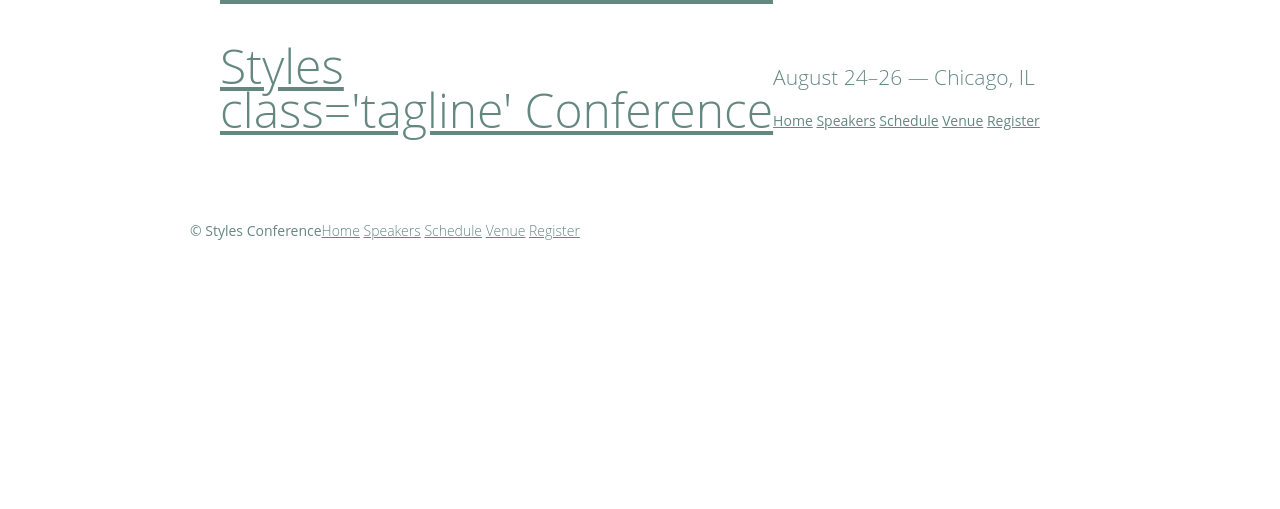
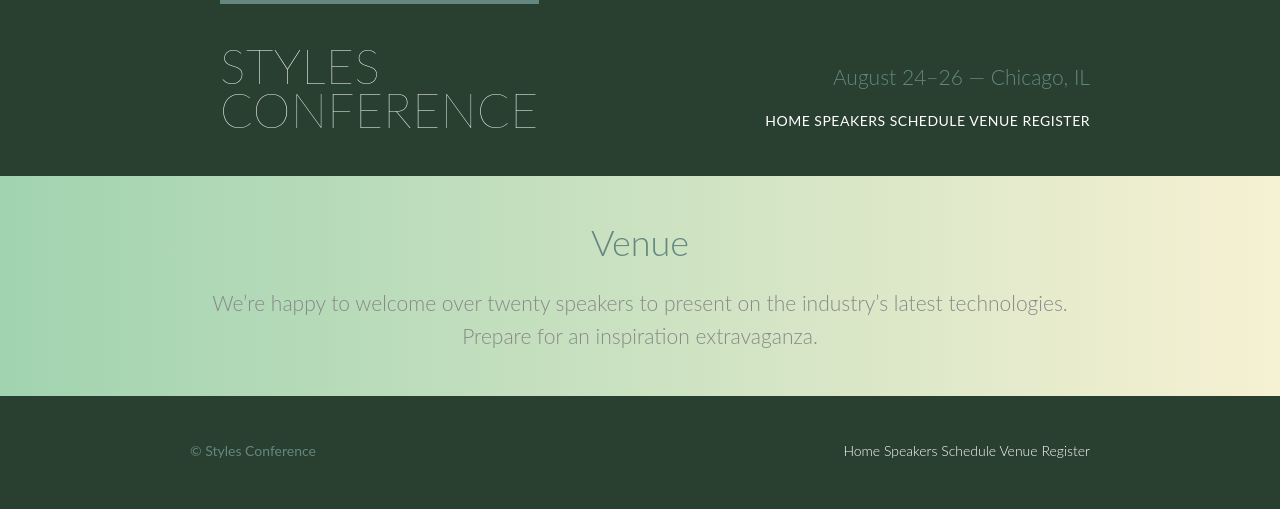
Before and after one commit to ddmaness/notes-learn-to-code-html-css, a plain HTML site: page venue.html in a window 1280 px wide. Drawn offline with Linux system fonts and the light colour scheme.

Commit message:
Complete example code for lessons 6 and 7

```diff
--- a/assets/stylesheets/main.css
+++ b/assets/stylesheets/main.css
@@ -7,8 +7,9 @@ Custom Styles
 */
 
 body {
+	background: #293f30;
 	color: #888;
-	font: 300 16px/22px "Open Sans", "Helvetica Neue", Helvetica, Arial, sans-serif;
+	font: 300 16px/22px "Lato", "Open Sans", "Helvetica Neue", Helvetica, Arial, sans-serif;
 }
 
 /*
@@ -61,7 +62,8 @@ Clearfix
 ===========================================
 */
 
-.group:before, .group:after{
+.group:before,
+.group:after{
 	content: "";
 	display: table;
 }
@@ -73,6 +75,29 @@ Clearfix
 .group {
 	clear: both;
 	*zoom: 1;
+}
+
+/*
+===========================================
+
+Rows
+
+===========================================
+*/
+
+.row,
+.row-alt {
+	background: #fff;
+	min-width: 960px;
+	padding: 66px 0 44px 0;
+}
+
+.row-alt {
+	background: #cbe2c1;
+	background: webkit-linear-gradient(to right, #a1d3b0, #f6f1d3);
+	background: moz-linear-gradient(to right, #a1d3b0, #f6f1d3);
+	background: linear-gradient(to right, #a1d3b0, #f6f1d3);
+	padding: 44px 0 22px 0;
 }
 
 /*
@@ -113,6 +138,7 @@ h5{
 	color: #a9b2b9;
 	font-size: 14px;
 	font-weight: 400;
+	text-transform: uppercase;
 }
 
 strong{
@@ -130,6 +156,24 @@ cite, em{
 /*
 ===========================================
 
+Leads
+
+===========================================
+*/
+
+.lead {
+	text-align: center;
+}
+
+.lead p {
+	font-size: 21px;
+	line-height: 33px;
+
+}
+
+/*
+===========================================
+
 Links
 
 ===========================================
@@ -141,7 +185,22 @@ a:hover {
 
 a{
 	color: #648880;
+	text-decoration: none;
 }
+
+p a {
+	border-bottom: 1px solid #dfe2e5;
+}
+
+.primary-footer a, .primary-header a{
+	color:#fff;
+}
+
+.primary-footer a:hover, .primary-header a:hover{
+	color:#648880
+}
+
+
 
 /*
 ===========================================
@@ -152,6 +211,11 @@ Buttons
 */
 
 .btn{
+	color: #fff;
+	cursor: pointer;
+	font-weight:400;
+	letter-spacing: .5px;
+	text-transform: uppercase;
 	border-radius: 5px;
 	display: inline-box;
 	margin: 0;
@@ -160,6 +224,11 @@ Buttons
 .btn-alt{
 	border: 1px solid #dfe2e5;
 	padding: 10px 30px;
+}
+
+.btn-alt:hover {
+	background :#fff;
+	color: #648880;
 }
 
 /*
@@ -171,8 +240,10 @@ Home
 */
 
 .hero{
+	color: #fff;
 	line-height: 44px;
 	padding: 22px 80px 66px 80px;
+	text-align: center;
 }
 
 .hero h2{
@@ -181,6 +252,7 @@ Home
 
 .hero p {
 	font-size: 24px;
+	font-weight: 100;
 }
 
 /*
@@ -197,15 +269,22 @@ Primary Header
 	float: left;
 	font-size: 48px;
 	line-height: 44px;
+	font-weight: 100;
+	letter-spacing: .5px;
+	text-transform: uppercase;
 }
 
 .tagline {
 	margin: 66px 0 22px 0;
+	text-align: right;
 }
 
 .primary-nav {
 	font-size: 14px;
 	font-weight: 400;
+	letter-spacing: .5px;
+	text-transform: uppercase;
+
 }
 
 /*
@@ -227,3 +306,15 @@ Primary Footer
 	padding-bottom: 44px;
 	padding-top: 44px;
 }
+
+/*
+========================================
+
+Navigation
+
+========================================
+*/
+
+.nav {
+	text-align: right;
+}
--- a/venue.html
+++ b/venue.html
@@ -10,12 +10,12 @@
 
     <body>
 
-        <header class='container group'>
+        <header class='primary-header container group'>
             <section class='container'>
-                <h1 class='logo'><a href ='index.html'>Styles <br> class='tagline' Conference</a></h1>
+                <h1 class='logo'><a href ='index.html'>Styles<br>Conference</a></h1>
             </section>
             <h3 class='tagline'>August 24&ndash;26 &mdash; Chicago, IL</h3>
-            <nav class='primary-nav'>
+            <nav class='nav primary-nav'>
                 <a href = 'index.html'>Home</a>
                 <a href = 'speakers.html'>Speakers</a>
                 <a href = 'schedule.html'>Schedule</a>
@@ -24,9 +24,16 @@
             </nav>
         </header>
 
+        <section class = 'row-alt'>
+            <div class = 'lead container'>
+                <h1>Venue</h1>
+                <p>We&#8217;re happy to welcome over twenty speakers to present on the industry&#8217;s latest technologies. Prepare for an inspiration extravaganza.</p>
+            </div>
+        </section>
+
         <footer class='primary-footer container group'>
             <small>&copy; Styles Conference</small>
-            <nav>
+            <nav class = 'nav'>
                 <a href = 'index.html'>Home</a>
                 <a href = 'speakers.html'>Speakers</a>
                 <a href = 'schedule.html'>Schedule</a>
```
Also changed, not shown: index.html (+9 -5 lines), register.html (+11 -4 lines), schedule.html (+11 -4 lines), speakers.html (+11 -4 lines).
